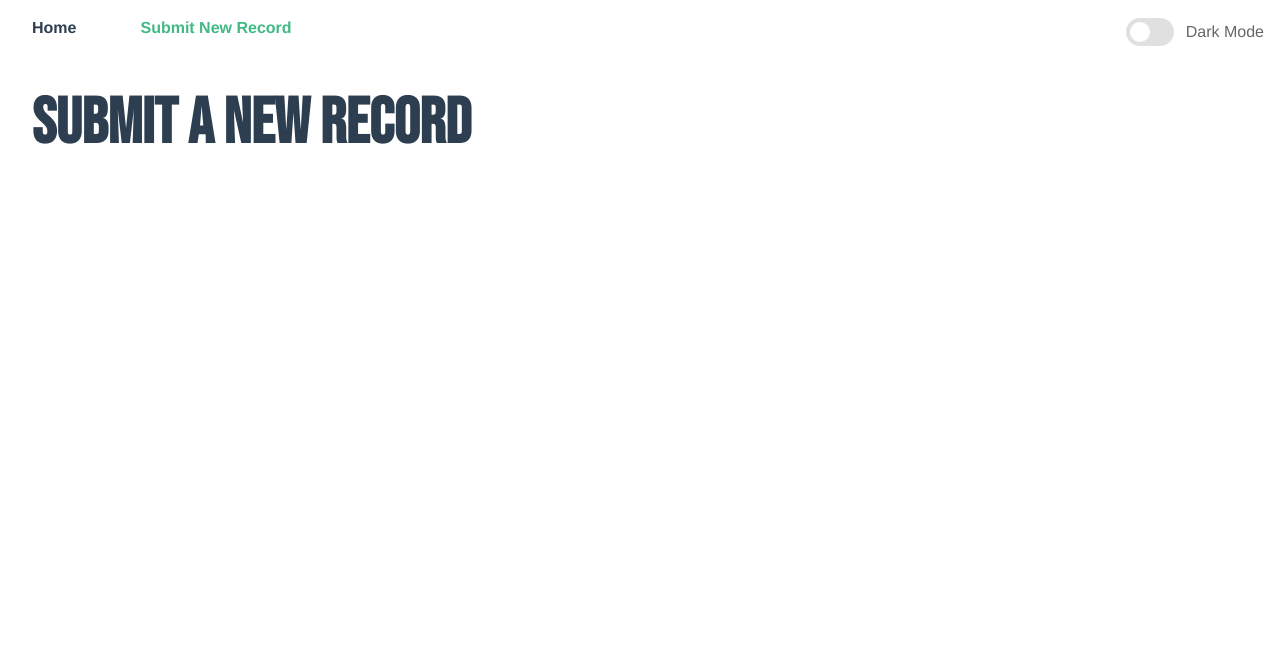
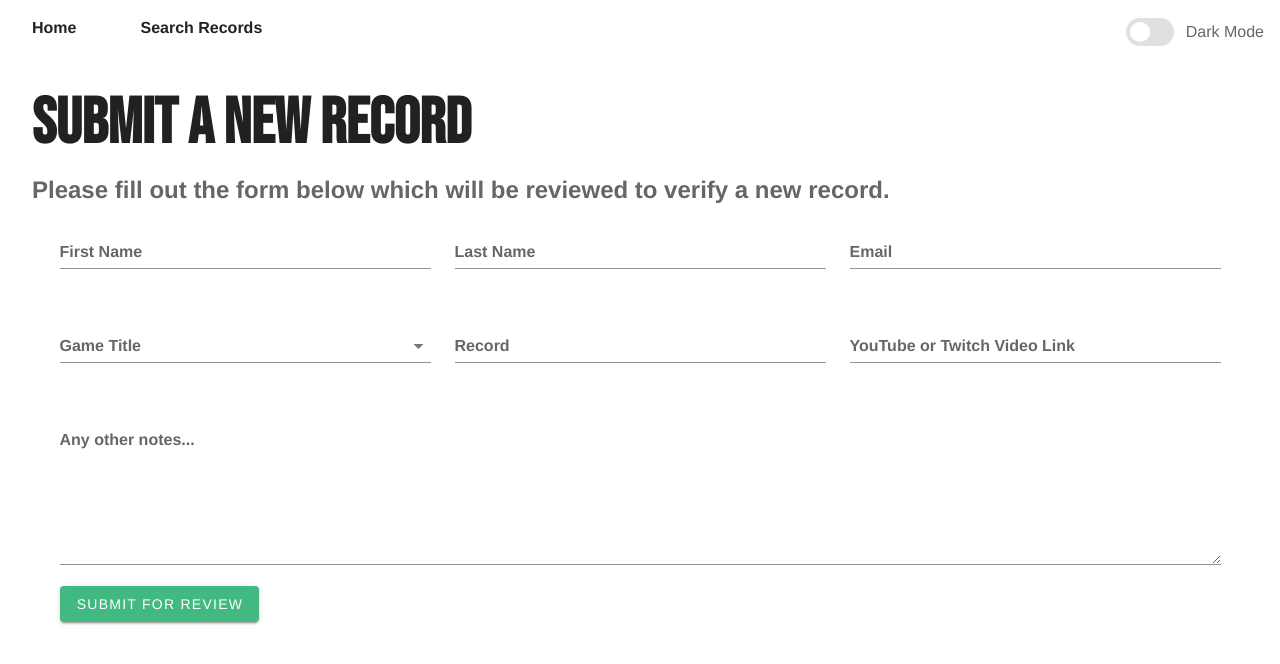
Before and after one commit to cjk101812/recordbook.gg, a Vue app: page /new-record in a window 1280 px wide. Shown: the top 664 px of the page. Built offline with nearby package versions, Linux system fonts and the light colour scheme.

Commit message:
Adding submit form

```diff
--- a/package.json
+++ b/package.json
@@ -9,6 +9,7 @@
     "lint": "vue-cli-service lint"
   },
   "dependencies": {
+    "axios": "^0.19.2",
     "core-js": "^3.6.5",
     "vue": "^2.6.11",
     "vue-class-component": "^7.2.3",
--- a/src/App.vue
+++ b/src/App.vue
@@ -5,7 +5,7 @@
   >
     <div id="nav">
       <router-link class="nav-link" to="/">Home</router-link>
-      <router-link class="nav-link" to="/new-record">Submit New Record</router-link>
+      <router-link class="nav-link" to="/search">Search Records</router-link>
       <v-switch
         v-on:click="toggleDarkMode"
         class="float-right nav-switch"
@@ -29,7 +29,24 @@ body {
   -moz-osx-font-smoothing: grayscale;
   color: #2c3e50;
 }
-
+.theme--light {
+  #nav a {
+    font-weight: bold;
+    color: #222222;
+    &.router-link-exact-active {
+      color: #42b983;
+    }
+  }
+}
+.theme--dark {
+  #nav a {
+    font-weight: bold;
+    color: #FFFFFF;
+    &.router-link-exact-active {
+      color: #42b983;
+    }
+  }
+}
 #nav {
   margin-top: 1em;
   .nav-link {
@@ -41,7 +58,7 @@ body {
   }
   a {
     font-weight: bold;
-    color: #2c3e50;
+    color: #222222;
 
     &.router-link-exact-active {
       color: #42b983;
--- a/src/main.ts
+++ b/src/main.ts
@@ -1,10 +1,12 @@
 import Vue from 'vue';
+import axios from 'axios';
 import App from './App.vue';
 import router from './router';
 import store from './store';
 import vuetify from './plugins/vuetify';
 
 Vue.config.productionTip = false;
+Vue.prototype.$http = axios;
 
 new Vue({
   router,
--- a/src/router/index.ts
+++ b/src/router/index.ts
@@ -12,13 +12,18 @@ const routes: Array<RouteConfig> = [
   },
   {
     path: '/new-record',
-    name: 'About',
-    component: () => import(/* webpackChunkName: "about" */ '../views/About.vue'),
+    name: 'SubmitRecord',
+    component: () => import(/* webpackChunkName: "about" */ '../views/SubmitRecord.vue'),
   },
   {
     path: '/record/:id',
     name: 'Record',
     component: () => import(/* webpackChunkName: "about" */ '../views/Record.vue'),
+  },
+  {
+    path: '/search',
+    name: 'Search',
+    component: () => import(/* webpackChunkName: "about" */ '../views/Search.vue'),
   },
 ];
 
--- /dev/null
+++ b/src/views/Search.vue
@@ -0,0 +1,57 @@
+<template>
+  <div class="about">
+    <div class="header neue-text primary--text">Search Records</div>
+    <v-card v-for="record in records" v-bind:key="record._id" class="mx-auto mb-2">
+      <v-card-text>
+        <div>{{ record.game }}</div>
+        <p class="display-1 text--primary">
+          {{ record.record }}
+        </p>
+        <p>{{ record.notes }}</p>
+        <div class="text--primary">
+          Submitted By: {{ record.firstname || "N/A" }} {{ record.lastname }}
+        </div>
+      </v-card-text>
+      <v-card-actions>
+        <v-btn text color="accent" v-on:click="viewRecord(record._id)">
+          Learn More
+        </v-btn>
+      </v-card-actions>
+    </v-card>
+  </div>
+</template>
+
+<script lang="ts">
+import Vue from "vue";
+import Axios from "axios";
+
+export default Vue.component("RecordPage", {
+  data() {
+    return {
+      records: null
+    };
+  },
+  mounted() {
+    this.getRecords();
+  },
+  methods: {
+    getRecords(): void {
+      Axios.get(
+        "https://webhooks.mongodb-realm.com/api/client/v2.0/app/rb-api-hvrjj/service/rb-api/incoming_webhook/get_official_records"
+      ).then((records: any) => {
+        this.records = records.data;
+      });
+    }
+  }
+});
+</script>
+
+<style scoped lang="scss">
+.about {
+  padding: 2em;
+  font-weight: bold;
+  .header {
+    font-size: 4em;
+  }
+}
+</style>
--- /dev/null
+++ b/src/views/SubmitRecord.vue
@@ -0,0 +1,135 @@
+<template>
+  <div class="about">
+    <div class="header neue-text text--primary">Submit a New Record</div>
+    <div class="sub-header text--secondary">
+      Please fill out the form below which will be reviewed to verify a new record.
+    </div>
+    <v-form v-model="valid">
+      <v-container>
+        <v-row>
+          <v-col
+            cols="12"
+            md="4"
+          >
+            <v-text-field
+              v-model="formFields.firstname"
+              label="First Name"
+              required
+            ></v-text-field>
+          </v-col>
+          <v-col
+            cols="12"
+            md="4"
+          >
+            <v-text-field
+              v-model="formFields.lastname"
+              label="Last Name"
+              required
+            ></v-text-field>
+          </v-col>
+          <v-col
+            cols="12"
+            md="4"
+          >
+            <v-text-field
+              v-model="formFields.email"
+              label="Email"
+              :rules="emailRules"
+              required
+            ></v-text-field>
+          </v-col>
+          <v-col
+            cols="12"
+            md="4"
+          >
+            <v-select
+              v-model="formFields.game"
+              :items="games"
+              label="Game Title"
+            ></v-select>
+          </v-col>
+
+          <v-col
+            cols="12"
+            md="4"
+          >
+            <v-text-field
+              v-model="formFields.record"
+              label="Record"
+              required
+            ></v-text-field>
+          </v-col>
+
+          <v-col
+            cols="12"
+            md="4"
+          >
+            <v-text-field
+              v-model="formFields.link"
+              label="YouTube or Twitch Video Link"
+              required
+            ></v-text-field>
+          </v-col>
+          <v-col
+            cols="12"
+            md="12"
+          >
+            <v-textarea
+              v-model="formFields.notes"
+              label="Any other notes..."
+              required
+            ></v-textarea>
+          </v-col>
+        </v-row>
+        <v-btn color="primary" v-on:click="submitRecord(formFields)">
+          Submit For Review
+        </v-btn>
+      </v-container>
+    </v-form>
+  </div>
+</template>
+
+<script lang="ts">
+import Vue from 'vue';
+import Axios from 'axios';
+
+export default Vue.component('SubmitRecord', {
+  data: () => ({
+    games: ['Warzone', 'Fortnite'],
+    valid: false,
+    formFields: {
+      game: '',
+      record: '',
+      link: '',
+      notes: '',
+      firstname: '',
+      lastname: '',
+      email: '',
+    },
+    emailRules: [
+      (v) => !!v || 'E-mail is required',
+      (v) => /.+@.+/.test(v) || 'E-mail must be valid',
+    ],
+  }),
+  methods: {
+    submitRecord(recordDetails: any) {
+      console.log('Attempting to submit a new record. ', recordDetails);
+      Axios.post('https://webhooks.mongodb-realm.com/api/client/v2.0/app/rb-api-hvrjj/service/rb-api/incoming_webhook/add_record', recordDetails)
+        .then(() => (this.$router.push({ path: '/search' })));
+    },
+  },
+});
+</script>
+
+<style scoped lang="scss">
+.about {
+  padding: 2em;
+  font-weight: bold;
+  .header {
+    font-size: 4em;
+  }
+  .sub-header {
+    font-size: 1.5em;
+  }
+}
+</style>
```
Also changed, not shown: .eslintrc.js, 1 other file (tests, documents, lock files or other folders).
